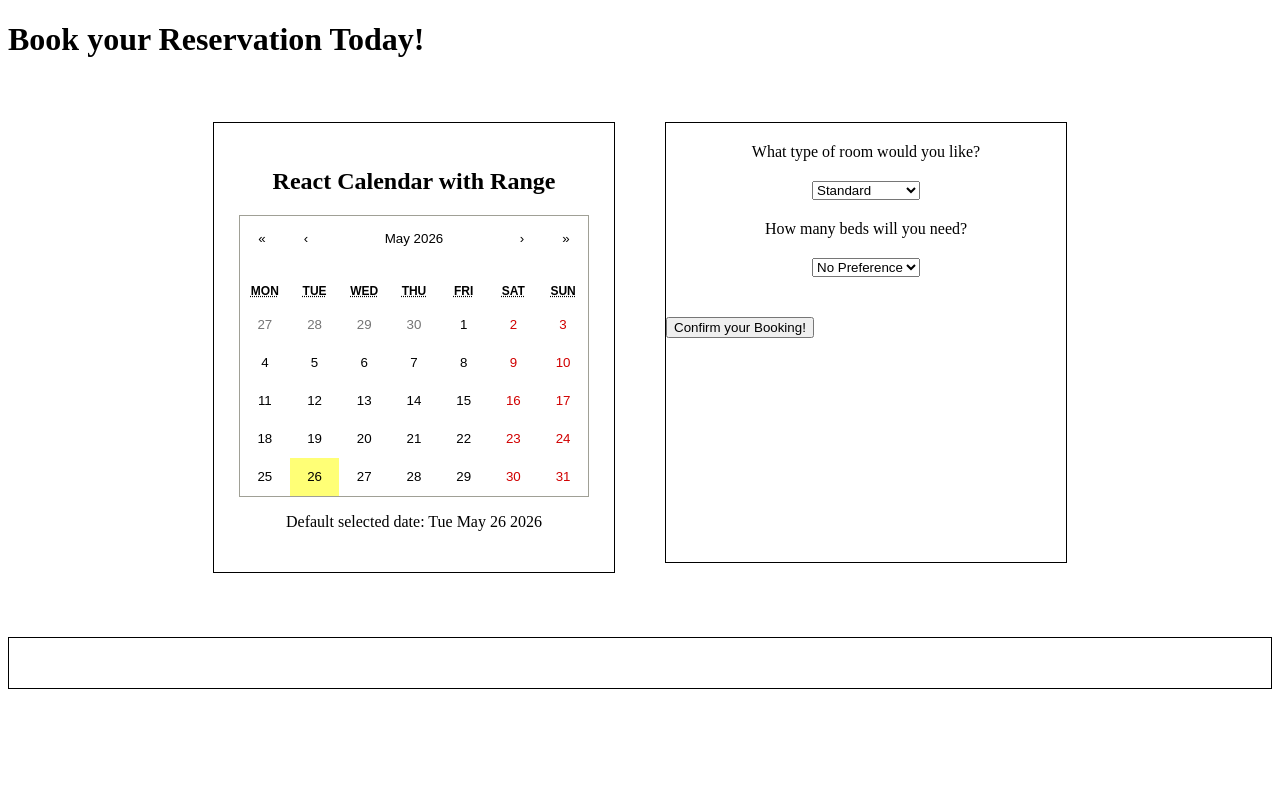
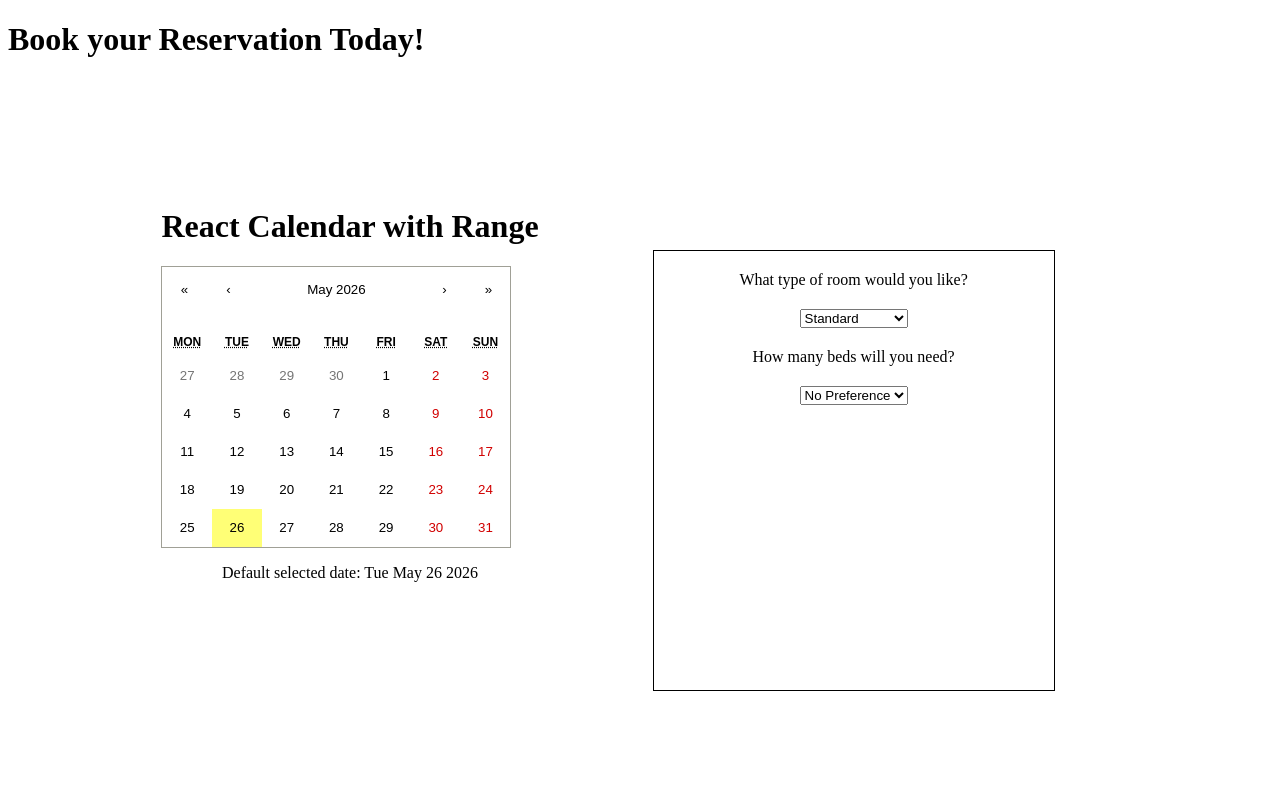
Before and after one commit to PhuongHoang68/MERN-the-sun-hotel, a React (Create React App) app in the folder client/: page /reservations in a window 1280 px wide. Shown: the top 800 px of the page. Built offline with nearby package versions, Linux system fonts and the light colour scheme; no server answers.

Commit message:
Booking button on reservation section now console logs a Arrival Date,  Departure Date, and all days in between in a MM/DD/YYYY format. Added moment.js added date-fns. Moved all functionality to Calendar componet.

```diff
--- a/client/package.json
+++ b/client/package.json
@@ -9,6 +9,7 @@
     "@testing-library/react": "^13.4.0",
     "@testing-library/user-event": "^13.5.0",
     "graphql": "^16.6.0",
+    "moment": "^2.29.4",
     "react": "^18.2.0",
     "react-calendar": "^4.0.0",
     "react-dom": "^18.2.0",
--- a/client/src/components/BookedDates/index.js
+++ b/client/src/components/BookedDates/index.js
@@ -1,5 +1,4 @@
 import React from "react";
-import ReactCalendar from "../Calendar";
 import { useQuery } from '@apollo/client';
 import { QUERY_USERS, QUERY_RESERVATIONS, QUERY_RESDATES } from "../../utils/queries";
 
@@ -25,9 +24,6 @@ const Bookings = () => {
     console.log(bookedDates);
     return (
       <main>
-        <div>
-          <ReactCalendar/>
-        </div>
         <div className="bookingBox">
             {/* Select Room type drop down*/}
             <div className="bookingDropdown">
@@ -50,7 +46,6 @@ const Bookings = () => {
                   <option value="two">Two</option>
               </select>
             </div>
-            <button type="submit">Confirm your Booking!</button>
         </div>
       </main>
     );
--- a/client/src/components/Calendar/index.js
+++ b/client/src/components/Calendar/index.js
@@ -1,18 +1,52 @@
 import React, {useState} from "react";
 import Calendar from 'react-calendar';
+import Bookings from "../BookedDates";
 import 'react-calendar/dist/Calendar.css';
+import { eachDayOfInterval} from 'date-fns'
+import moment from 'moment';
+
+const calendar = document.querySelector('#calendar')
 
 const ReactCalendar = () => {
-    const [date, setDate] = useState(new Date());
+    const reservationArr = [];
+
+    const [date, setDate] = useState((new Date()));
+
+    const handleSubmit = () => {
+      getDates(date)
+      console.log(reservationArr);
+      let arrivalDate = reservationArr[0];
+      let departureDate = reservationArr[reservationArr.length-1];
+      //Send add reservation here
+    }
+
+    const getDates = (date) => {
+        setDate(date);
+        let arrivalDate = (moment(date[0]).format("MM/DD/YYYY"));
+        let departureDate = (moment(date[1]).format("MM/DD/YYYY"));
+        let bookedDates = eachDayOfInterval({
+          start: new Date(arrivalDate),
+          end: new Date(departureDate)
+        })
+        for (let i = 0; i < bookedDates.length; i++) {
+          const booked = (moment(bookedDates[i]).format("MM/DD/YYYY"));
+          reservationArr.push(booked);
+        }
+    };
+
+
 
     return (
-        <section>
+      <div>
+        <main>
         <div>
           <h1 className='text-center'>React Calendar with Range</h1>
           <div>
             <Calendar
-              onChange={setDate}
+              id = "Calendar"
+              onChange={getDates}
               selectRange={true}
+              returnValue="range"
             />
           </div>
           {date.length > 0 ? (
@@ -28,9 +62,15 @@ const ReactCalendar = () => {
               {date.toDateString()}
             </p>
           )}
-          {console.log(date)}
         </div>
+        <Bookings/>
+        </main>
+        <section>
+        <button type="submit" onClick={handleSubmit}>
+            Confirm your Booking!
+        </button>
         </section>
+      </div>
       );
     }
 
--- a/client/src/pages/Reservation.js
+++ b/client/src/pages/Reservation.js
@@ -1,5 +1,6 @@
 import React, { useState } from "react";
-import Bookings from "../components/BookedDates";
+
+import ReactCalendar from "../components/Calendar";
 
 
 // import { useMutation } from '@apollo/client';
@@ -23,29 +24,22 @@ import Bookings from "../components/BookedDates";
 // }
 // });
 
-// const handleSubmit = async event => {
-//     event.preventDefault();
 
-//     try {
-//       // add dates to database
-//       await addArrivalDate({
-//         variables: { arrivalDate }
-//       });
-
-//     } catch (e) {
-//       console.error(e);
-//     }
-//   };
 
 const Reservation = () => {
 
     return (
         <div>
         <h1>Book your Reservation Today!</h1>
-            <Bookings/>
-            <section></section>
+        <main>
+        <div>
+          <ReactCalendar/>
+        </div>
+        </main>
+        <section>
+        </section>
+        </div>
 
-        </div>
 
     );
 };
```
Also changed, not shown: client/src/utils/helpers/DayCounter.js (added), 1 other file (tests, documents, lock files or other folders).
